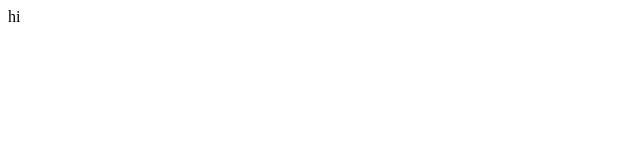
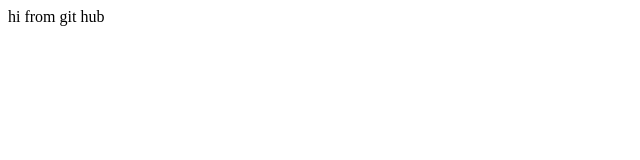
Before and after one commit to Bheemesh-47/samplerepo, a plain HTML site: page index.html in a window 1280 px wide. Shown: the whole page, without its empty margins (0-640 px from the left). Drawn offline with Linux system fonts and the light colour scheme.

Commit message:
Update index.html

```diff
--- a/index.html
+++ b/index.html
@@ -7,6 +7,6 @@
     <title>Document</title>
 </head>
 <body>
-    hi
+    hi from git hub
 </body>
 </html>
```
